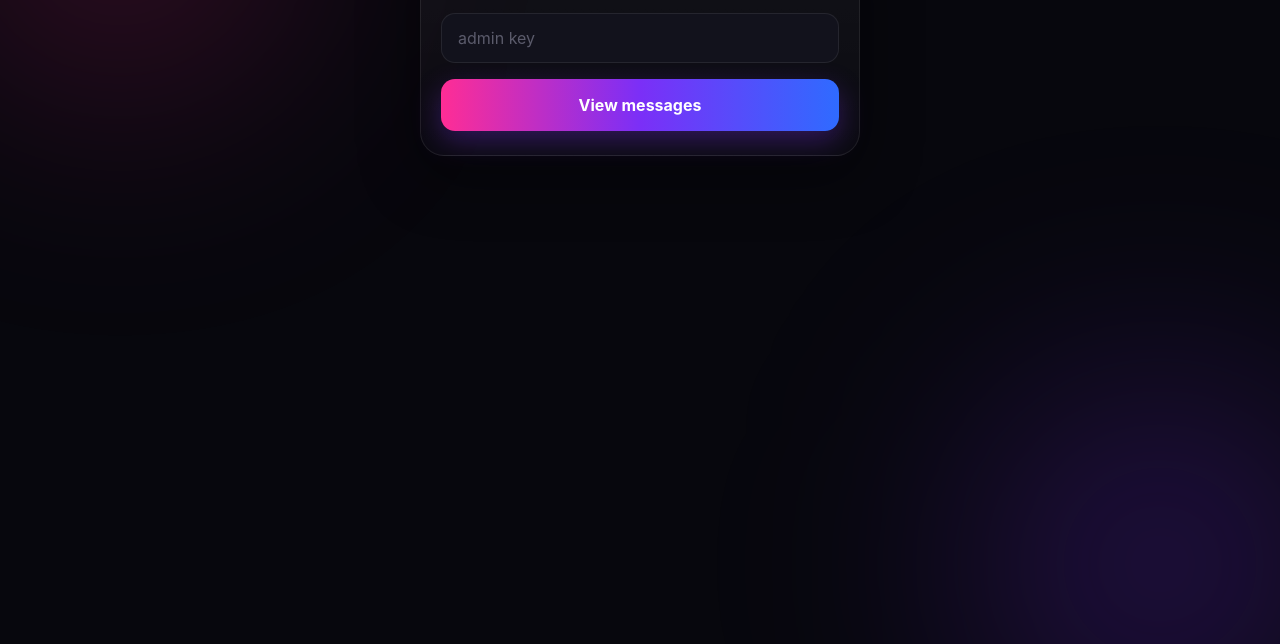
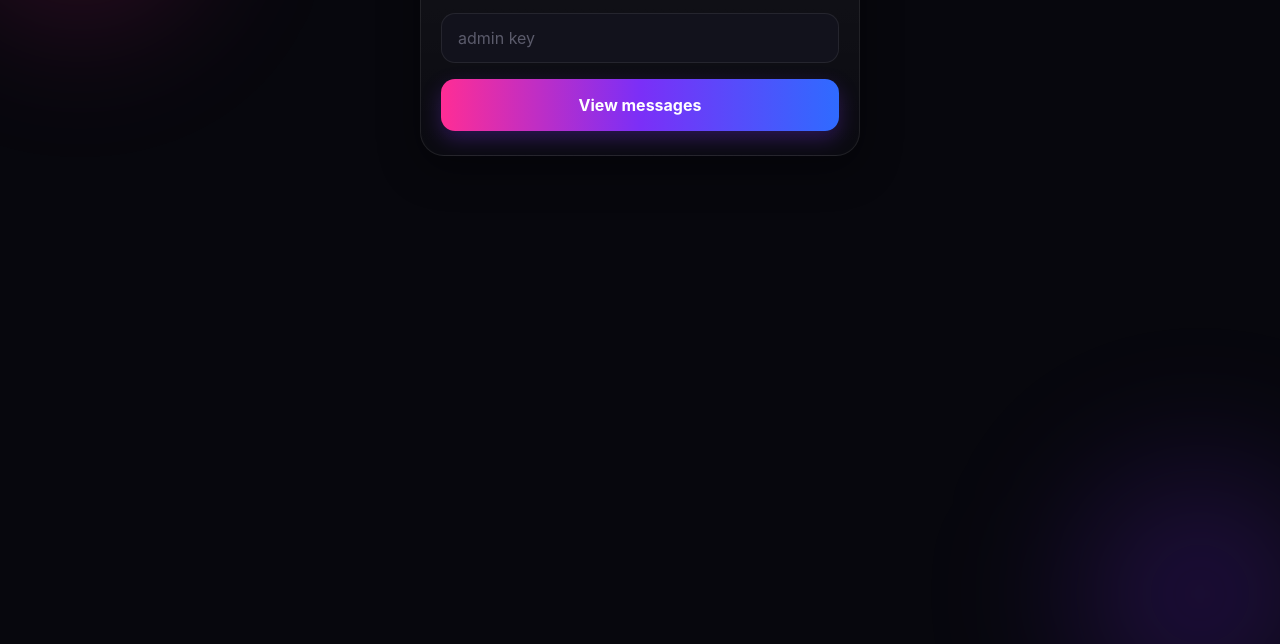
Before and after one commit to Ernsci/ngl-for-eren, a website: page public/inbox.html in a window 1280 px wide. Shown: the part 156-800 px from the top of the page. Drawn offline with Linux system fonts and the light colour scheme.

Commit message:
removed heavy blur and shadows so the app is less laggy

```diff
--- a/public/style.css
+++ b/public/style.css
@@ -39,25 +39,26 @@ body::after {
   content: "";
   position: fixed;
   border-radius: 50%;
-  filter: blur(120px);
+  filter: blur(60px);
   z-index: 0;
   pointer-events: none;
+  will-change: auto;
 }
 
 body::before {
-  width: 480px;
-  height: 480px;
-  top: -160px;
-  left: -120px;
-  background: radial-gradient(circle, rgba(255, 45, 149, 0.3), transparent 70%);
+  width: 360px;
+  height: 360px;
+  top: -120px;
+  left: -100px;
+  background: radial-gradient(circle, rgba(255, 45, 149, 0.22), transparent 70%);
 }
 
 body::after {
-  width: 520px;
-  height: 520px;
-  bottom: -180px;
-  right: -140px;
-  background: radial-gradient(circle, rgba(123, 47, 247, 0.38), transparent 70%);
+  width: 380px;
+  height: 380px;
+  bottom: -140px;
+  right: -110px;
+  background: radial-gradient(circle, rgba(123, 47, 247, 0.26), transparent 70%);
 }
 
 /* ---------- app bar ---------- */
@@ -70,9 +71,7 @@ body::after {
   gap: 4px;
   height: calc(56px + var(--safe-top));
   padding: var(--safe-top) 12px 0;
-  background: rgba(7, 7, 13, 0.78);
-  backdrop-filter: blur(20px);
-  -webkit-backdrop-filter: blur(20px);
+  background: rgba(7, 7, 13, 0.92);
   border-bottom: 1px solid var(--border);
 }
 
@@ -178,7 +177,7 @@ body::after {
   border: 1px solid var(--border);
   border-radius: 24px;
   padding: 24px 20px;
-  box-shadow: 0 20px 60px rgba(0, 0, 0, 0.45), inset 0 1px 0 rgba(255, 255, 255, 0.05);
+  box-shadow: 0 12px 40px rgba(0, 0, 0, 0.4);
 }
 
 /* ---------- forms ---------- */
@@ -257,12 +256,12 @@ body::after {
 .btn-gradient,
 .btn-primary {
   background: var(--gradient);
-  box-shadow: 0 10px 28px rgba(123, 47, 247, 0.32);
+  box-shadow: 0 8px 20px rgba(123, 47, 247, 0.28);
 }
 
 .btn-gradient:hover,
 .btn-primary:hover {
-  box-shadow: 0 12px 34px rgba(255, 45, 149, 0.35);
+  box-shadow: 0 10px 26px rgba(255, 45, 149, 0.3);
 }
 
 .btn-ghost,
@@ -279,6 +278,10 @@ body::after {
 
 .link-btn {
   margin-top: 12px;
+}
+
+.link-btn:hover {
+  background: rgba(255, 255, 255, 0.1);
 }
 
 .error {
```
